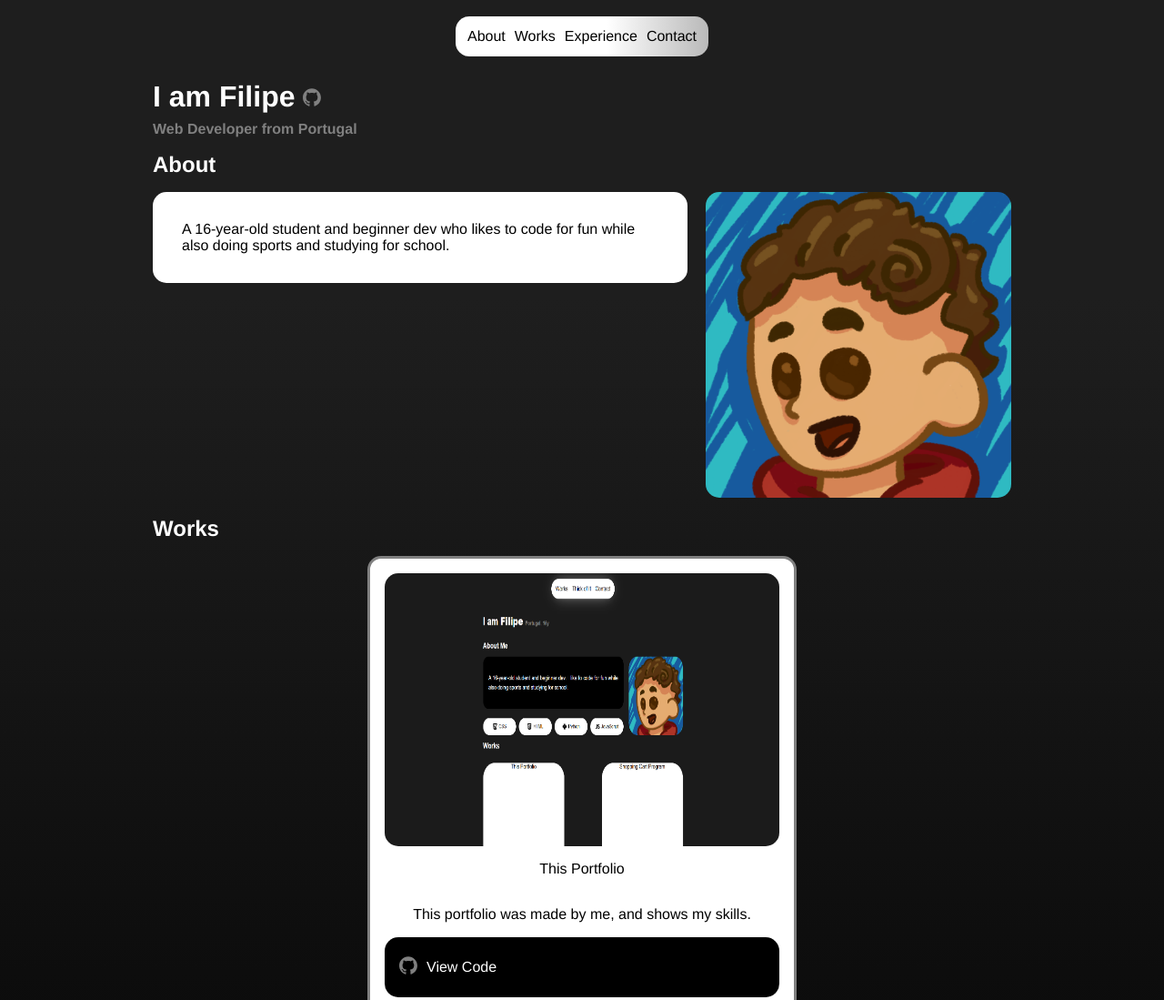
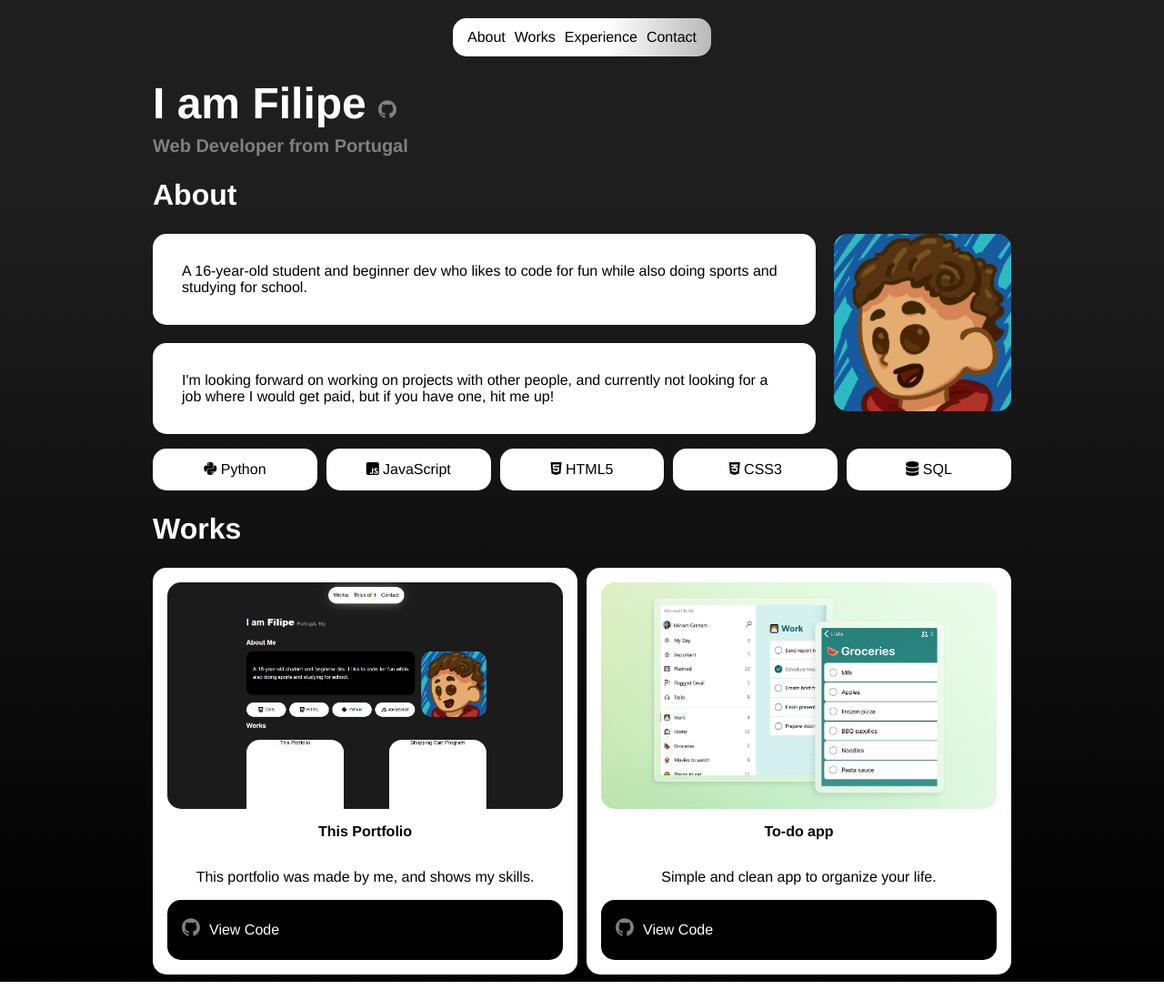
Before and after one commit to FilipeZ0/portfolio, a plain HTML site: page index.html in a window 1280 px wide. Shown: the top 1099 px of the page at 91% size. Drawn offline with Linux system fonts and the light colour scheme.

Commit message:
tecnologies add + works update

```diff
--- a/index.html
+++ b/index.html
@@ -7,16 +7,10 @@
             name="viewport"
             content="width=device-width, initial-scale=1.0"
         />
-        <link
-            rel="icon"
-            type="images/jpg"
-            href="images/filipee avatar.png"
-        />
-        <link
-            rel="stylesheet"
-            href="style.css"
-            type="text/css"
-        />
+        <link rel="icon" type="images/jpg" href="images/filipee avatar.png">
+        <link rel="stylesheet" href="style.css" type="text/css">
+
+        <script src="https://kit.fontawesome.com/48663f060f.js" crossorigin="anonymous"></script>
     </head>
 
     <body>
@@ -51,13 +45,43 @@
             <h2>About</h2>
 
             <div class="about">
-                <p>
-                    A 16-year-old student and beginner dev who likes to code for
-                    fun while also doing sports and studying for school.
-                </p>
+                <div id="abtcolumn1">
+                    <p>
+                        A 16-year-old student and beginner dev who likes to code for
+                        fun while also doing sports and studying for school.
+                    </p>
+
+                    <p>
+                        I'm looking forward on working on projects with other people, and currently not looking for
+                        a job where I would get paid, but if you have one, hit me up!
+                    </p>
+                </div>
 
                 <div class="avatar">
                     <img src="images/filipee avatar.png"/>
+                </div>
+            </div>
+
+            <div class="tecnologies">
+
+                <div class="tecnology">
+                    <i class="fa-brands fa-python"></i> Python
+                </div>
+
+                <div class="tecnology">
+                    <i class="fa-brands fa-square-js"></i> JavaScript
+                </div>
+
+                <div class="tecnology">
+                    <i class="fa-brands fa-html5"></i> HTML5
+                </div>
+
+                <div class="tecnology">
+                    <i class="fa-brands fa-css3-alt"></i> CSS3
+                </div>
+
+                <div class="tecnology">
+                    <i class="fa-solid fa-database"></i> SQL
                 </div>
             </div>
 
@@ -121,7 +145,6 @@
                     </a>
 
                 </div>
-
         </main>
     </body>
 </html>
--- a/style.css
+++ b/style.css
@@ -4,6 +4,7 @@
 
 * {
     box-sizing: border-box;
+    text-underline-offset: 0.15em;
 }
 
 body {
@@ -19,21 +20,21 @@ body {
 header {
     width: 100%;
     display: flex;
+    position: sticky;
+    top: 10px;
 }
 
 main {
     padding: 0px 10rem;
     margin: 0px auto;
-    position: sticky;
-    top: 10%;
 }
 
 nav {
     display: flex;
     justify-content: space-evenly;
     margin: 10px auto;
-    width: 20%;
-    padding: 13px;
+    width: 30%;
+    padding: 12px 16px;
     background: white;
     border-radius: var(--radius);
     background: linear-gradient(90deg, white 60%, rgb(185, 185, 185));
@@ -49,11 +50,13 @@ a {
 h1 {
     text-align: flex-start;
     margin: 16px 0px 8px;
+    font-size: 3em;
 }
 
 h4 {
     margin: 8px 0px;
     color: gray;
+    font-size: 1.25em;
 }
 
 .socials {
@@ -68,27 +71,39 @@ h4 {
 
 h2 {
     color: white;
-    margin: 16px 0px;
+    margin: 24px 0px;
+    font-size: 2em;
 }
 
 .about {
     display: flex;
     gap: 20px;
     align-items: flex-start;
+    justify-content: center;
+}
+
+#abtcolumn1{
+    display: flex;
+    gap: 20px;
+    flex-direction: column;
+    height: 100%;
+    align-items: center;
+
 }
 
 .about p {
+    flex: 1;
     background: white;
     color: black;
     padding: 32px;
     margin: 0px;
+    width: 100%;
     border-radius: var(--radius);
 }
 
 .avatar {
     height: auto;
     max-width: 50%;
-    overflow: hidden;
 }
 
 .about img {
@@ -96,40 +111,66 @@ h2 {
     border-radius: var(--radius);
     width: 100%;
     height:100%;
+    max-height: 300px;
+}
+
+.tecnologies {
+    margin: 16px 0 0 0;
+    display: flex;
+    width: 100%;
+    flex-wrap: wrap;
+    align-items: center;
+    justify-content: space-around;
+    gap: 10px;
+}
+
+.tecnology {
+    width: 100%;
+    background: white;
+    color: black;
+    border-radius: var(--radius);
+    text-align: center;
+    padding: 14px 12px;
+    flex: 1;
 }
 
 .works {
+    margin: 16px 0 0 0;
     display: flex;
     justify-content:space-evenly;
     gap: 10px;
-    flex-wrap: wrap;
+}
+
+.project:hover {
+    outline: 3px solid gray;
+    outline-offset: 3px;
+    border-radius: var(--radius);
 }
 
 .project {
     background: white;
     color: black;
     display: flex;
+    width: 100%;
     flex-direction: column;
-    max-width: 50%;
-    max-height: 5%;
     align-items: center;
     justify-content: flex-start;
     border-radius: var(--radius);
     padding: 16px;
-    border: 3px solid gray;
 }
 
 .ptitle {
     padding: 0;
+    font-weight: bold;
 }
 
 .pimage {
-    overflow: hidden;
-    height: 300px;
+    height: 100%;
     max-width: 100%;
 }
 
 .project img {
+    object-fit: cover;
     height: 100%;
     width: 100%;
     border-radius: var(--radius);
@@ -148,7 +189,11 @@ h2 {
     font-size: 1em;
 }
 
-@media screen and (max-width: 768px){
+.pcode:hover {
+    text-decoration-line: underline;
+}
+
+@media (max-width: 768px) {
 
     .avatar {
         max-width: 100%;
@@ -157,4 +202,17 @@ h2 {
     .about {
         flex-direction: column-reverse;
     }
+
+    .works {
+        flex-wrap: wrap;
+    }
+
+    .project {
+        width: 100%;
+    }
+
+    .tecnologies {
+    flex-direction: column;
+    gap: 12px;
 }
+}
```
